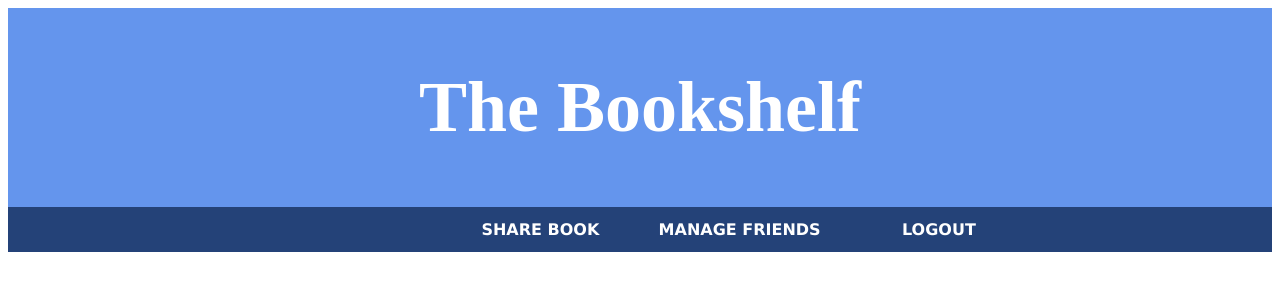
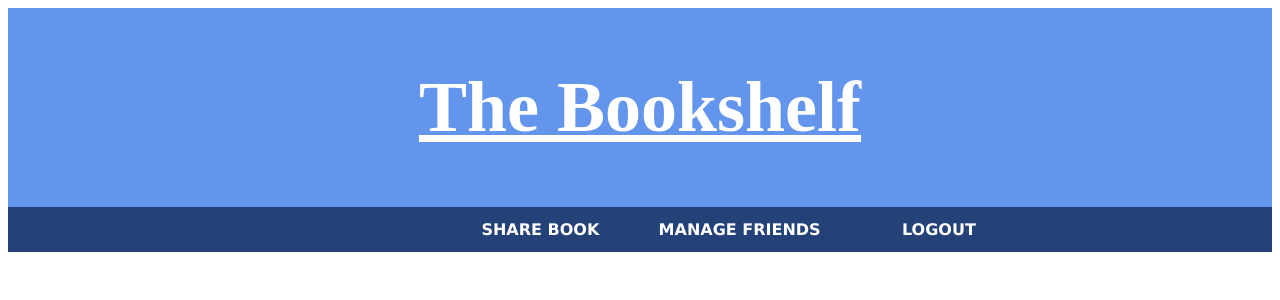
Before and after one commit to authomps/Bookshelf, a PHP site: page /directory.php in a window 1280 px wide. Shown: the top 300 px of the page. Run offline with PHP 8.4, Linux system fonts and the light colour scheme; data that the repository does not hold is empty.

Commit message:
underlined title, added formatting to various tables

```diff
--- a/css/header.css
+++ b/css/header.css
@@ -50,4 +50,5 @@ ul {
 	text-align: center;
 	padding: 10px;
 	color: white;
+	text-decoration: underline;
 }
--- a/user_add_friend.php
+++ b/user_add_friend.php
@@ -61,7 +61,7 @@
 				echo "Everyone is your friend<br>";
 			} else {
 				echo "<table>";
-
+				echo '<th>Username</th><th colspan="2">Name</th><th></th>';
 				for ($i=0; $i < $num_rows; $i++) {
 					$row = $notFriendStmt->fetch_assoc();
 					echo '<form action="process_user_add_friend.php" method="post">';
```
